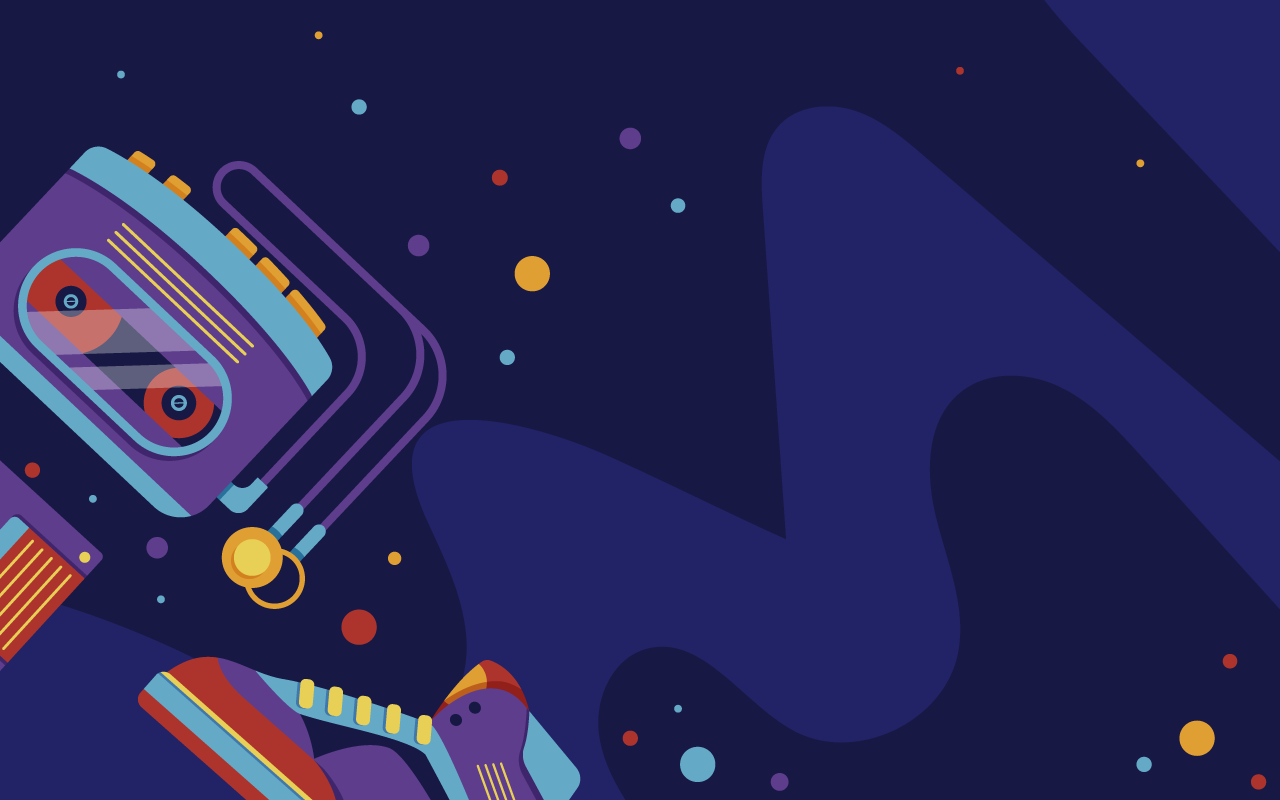
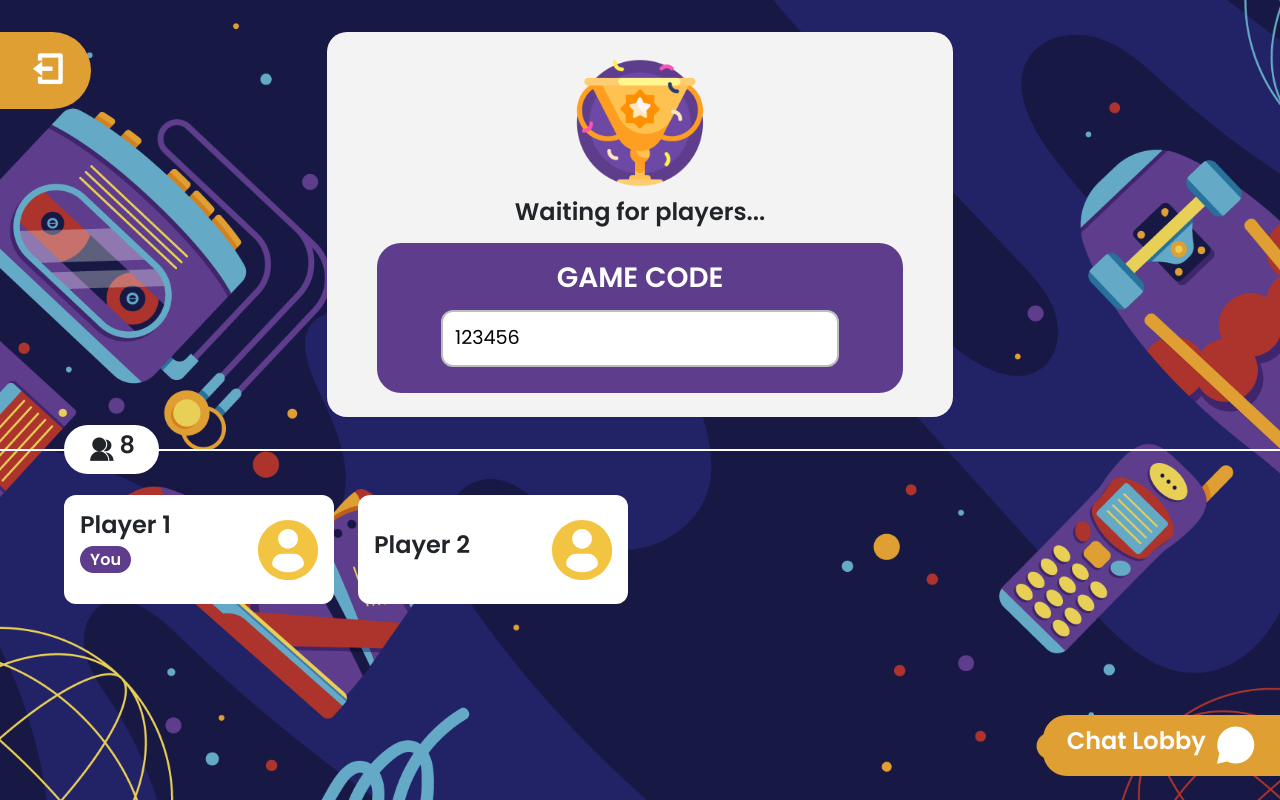
Before and after one commit to arcsine0/kaquizz, a React app in the folder client/: page /join-lobby in a window 1280 px wide. Before the commit this address had no page. Built offline with nearby package versions, Linux system fonts and the light colour scheme.

Commit message:
join lobby page (no chat)

```diff
--- a/client/public/index.html
+++ b/client/public/index.html
@@ -24,9 +24,26 @@
       work correctly both with client-side routing and a non-root public URL.
       Learn how to configure a non-root public URL by running `npm run build`.
     -->
-    <link href="https://cdn.jsdelivr.net/npm/bootstrap@5.0.2/dist/css/bootstrap.min.css" rel="stylesheet" integrity="sha384-EVSTQN3/azprG1Anm3QDgpJLIm9Nao0Yz1ztcQTwFspd3yD65VohhpuuCOmLASjC" crossorigin="anonymous">
-    <script src="https://cdn.jsdelivr.net/npm/bootstrap@5.0.2/dist/js/bootstrap.bundle.min.js" integrity="sha384-MrcW6ZMFYlzcLA8Nl+NtUVF0sA7MsXsP1UyJoMp4YLEuNSfAP+JcXn/tWtIaxVXM" crossorigin="anonymous"></script>
-    <script src="https://code.jquery.com/jquery-3.6.0.min.js" integrity="sha256-/xUj+3OJU5yExlq6GSYGSHk7tPXikynS7ogEvDej/m4=" crossorigin="anonymous"></script>
+    <link
+      href="https://cdn.jsdelivr.net/npm/bootstrap@5.0.2/dist/css/bootstrap.min.css"
+      rel="stylesheet"
+      integrity="sha384-EVSTQN3/azprG1Anm3QDgpJLIm9Nao0Yz1ztcQTwFspd3yD65VohhpuuCOmLASjC"
+      crossorigin="anonymous"
+    />
+    <link
+      href="https://cdn.jsdelivr.net/npm/remixicon@2.5.0/fonts/remixicon.css"
+      rel="stylesheet"
+    />
+    <script
+      src="https://cdn.jsdelivr.net/npm/bootstrap@5.0.2/dist/js/bootstrap.bundle.min.js"
+      integrity="sha384-MrcW6ZMFYlzcLA8Nl+NtUVF0sA7MsXsP1UyJoMp4YLEuNSfAP+JcXn/tWtIaxVXM"
+      crossorigin="anonymous"
+    ></script>
+    <script
+      src="https://code.jquery.com/jquery-3.6.0.min.js"
+      integrity="sha256-/xUj+3OJU5yExlq6GSYGSHk7tPXikynS7ogEvDej/m4="
+      crossorigin="anonymous"
+    ></script>
 
     <title>KaQuizz!</title>
   </head>
--- a/client/src/index.css
+++ b/client/src/index.css
@@ -1,10 +1,15 @@
 @import url('https://fonts.googleapis.com/css?family=Poppins:400,600,700,900');
+
+/* ----------------------------------------
+ *  UNIVERSAL STYLES
+ * ---------------------------------------- */
 
 :root {
   --violet-color: #5d3d8c;
   --yellow-color: #e09f32;
   --red-color: #ad342c;
   --border-color: #bdbdbd;
+  --white-color: #fff;
 }
 
 body {
@@ -14,7 +19,12 @@ body {
     sans-serif;
   -webkit-font-smoothing: antialiased;
   -moz-osx-font-smoothing: grayscale;
-  font-size: 1.2em;
+  font-size: 1em;
+  font-weight: 600;
+  /* overflow: hidden; */
+}
+
+h1, h2, h3, h4, h5 {
   font-weight: 600;
 }
 
@@ -59,3 +69,17 @@ button {
 .red-btn {
   background-color: var(--red-color);
 }
+
+.large-icon {
+  font-size: 2.2em;
+  display: block;
+}
+
+.small-icon {
+  font-size: 1.6em;
+  display: block;
+}
+
+.white-icon {
+  color: var(--white-color);
+}
--- a/client/src/pages/JoinLobby.js
+++ b/client/src/pages/JoinLobby.js
@@ -2,6 +2,11 @@ import React, { useState } from 'react';
 
 // you can also import individual css files here
 // import './filename.css'
+
+import './Main.css'
+
+import logoImg from '../images/Logo.png'
+import defaultUserImg from '../images/profile-user.svg'
 
 export default function JoinLobby({submitID}) {
     // state hooks
@@ -9,9 +14,51 @@ export default function JoinLobby({submitID}) {
     const [userName, setUserName] = useState('')
 
     return (
-        <div className=''>
-            {/* add your layout here */}
+        <div className='joinLobby'>
+            <div className='exitButton'>
+                <i class="ri-logout-box-line large-icon white-icon"></i>
+            </div>
+
+            <div className='container lobbyInfoContainer'>
+                <img src={logoImg} className='logo'></img>
+                <h4>Waiting for players...</h4>
+
+                <div className="gameCodeContainer">
+                    <h3>GAME CODE</h3>
+                    <input type="text" id="gameCode" value="123456" readonly></input>
+                </div>
+            </div>
+
+            <div className='lobbyDivider'>
+                <div className="numPlayers">
+                    <i class="ri-group-fill small-icon"></i>
+                    <h4>8</h4>
+                </div>
+            </div>
+
+            <div className='playersContainer'>
+                <div className='playerCard'>
+                    <div className='playerInfo'>
+                        <h4 className="playerName">Player 1</h4>
+                        <p><span className="currentPlayer">You</span></p>
+                    </div>
+                    <img src={defaultUserImg} className='userImg'></img>
+                </div>
+
+                <div className='playerCard'>
+                    <div className='playerInfo'>
+                        <h4 className="playerName">Player 2</h4>
+                    </div>
+                    <img src={defaultUserImg} className='userImg'></img>
+                </div>
+            </div>
+
+            <div className='chatLobbyBtn'>
+                <h4>Chat Lobby</h4>
+                <i class="ri-chat-3-fill large-icon"></i>
+            </div>
         </div>
+
 
         // i used this for testing
         // don't bother with creating the onClick function is the task is for UI
--- a/client/src/pages/Main.css
+++ b/client/src/pages/Main.css
@@ -1,6 +1,62 @@
 body {
-    background-image: url(.././images/Background.png)
+    height: 100vh;
+    background-image: url(.././images/Background.png);
+    background-repeat: no-repeat;
+    background-size: cover;
 }
+
+/* ----------------------------------------
+ *  REUSABLE STYLES
+ * ---------------------------------------- */
+
+.logo {
+    height: 100%;
+}
+
+.title {
+    margin-bottom: 40px;
+}
+
+button {
+    width: 100%;
+}
+
+.exitButton {
+    background-color: var(--yellow-color);
+    width: fit-content;
+    display: flex;
+    align-items: center;
+    justify-content: center;
+    gap: 8px;
+    cursor: pointer;
+    padding: 12px 24px 12px 32px;
+    border-radius: 0 40px 40px 0;
+    position: absolute;
+    top: 32px;
+}
+
+.chatLobbyBtn {
+    font-size: 1.2em;
+    line-height: 0;
+    background-color: var(--yellow-color);
+    color: var(--white-color);
+    width: fit-content;
+    display: flex;
+    align-items: center;
+    justify-content: center;
+    gap: 8px;
+    cursor: pointer;
+    padding: 12px 24px 12px 24px;
+    border-radius: 24px 0 0 24px;
+    position: absolute;
+    right: 0;
+    bottom: 24px;
+}
+
+
+/* ----------------------------------------
+ *  HOMEPAGE
+ * ---------------------------------------- */
 
 .home {
     height: 100vh;
@@ -18,15 +74,94 @@ body {
     border-radius: 20px;
 }
 
-.logo {
-    height: 100%;
+.homeContainer .logo {
     width: 250px;
 }
 
-.title {
-    margin-bottom: 40px;
+/* ----------------------------------------
+ *  GAME LOBBY
+ * ---------------------------------------- */
+
+.joinLobby {
+    height: 100vh;
+    display: flex;
+    flex-direction: column;
 }
 
-button {
-    width: 100%;
+.lobbyInfoContainer {
+    display: flex;
+    flex-direction: column;
+    align-items: center;
+    width: fit-content;
+    padding: 24px 50px;
+    border-radius: 20px;
+    gap: 8px;
+    margin-top: 32px;
 }
+
+.gameCodeContainer {
+    display: flex;
+    flex-direction: column;
+    align-items: center;
+    width: fit-content;
+    background-color: var(--violet-color);
+    padding: 18px 64px;
+    border-radius: 24px;
+    color: #fff;
+}
+
+.lobbyInfoContainer .logo {
+    width: 150px;
+}
+
+.playersContainer {
+    flex: 1;
+    height: 100%;
+    margin: 12px 64px 64px 64px;
+    display: grid;
+    grid-template-columns: 1fr 1fr 1fr 1fr;
+    grid-template-rows: 1fr 1fr;
+    gap: 24px;
+}
+
+.playerCard {
+    background-color: var(--white-color);
+    border-radius: 12px;
+    display: flex;
+    align-items: center;
+    justify-content: space-between;
+    padding: 16px;
+}
+
+.userImg {
+    height: 60px;
+}
+
+.lobbyDivider {
+    background-color: var(--white-color);
+    height: 2px;
+    margin: 32px 0;
+}
+
+.numPlayers {
+    background-color: var(--white-color);
+    width: fit-content;
+    display: flex;
+    align-items: center;
+    justify-content: center;
+    padding: 6px 24px;
+    border-radius: 24px;
+    position: relative;
+    top: -24px;
+    left: 64px;
+    gap: 6px;
+    line-height: 0px;
+}
+
+.currentPlayer {
+    line-height: 0px;
+    background-color: var(--violet-color);
+    color: var(--white-color);
+    padding: 2px 10px;
+    border-radius: 20px;
+}
--- a/client/src/pages/Main.js
+++ b/client/src/pages/Main.js
@@ -100,18 +100,15 @@ function Main() {
     //     }
     // }
 
-
-
     return (
-        // put your html code inside this div
-
-
             <Router>
                 <Routes>
                     <Route exact path='/lobby' element={ <Lobby /> } />
+                    <Route exact path='/join-lobby' element={ <JoinLobby /> } />
                     <Route exact path='/quiz' element={ <Quiz /> } />
                 </Routes>
             </Router>
+
 
         // i used these for testing purposes as well
         // <div className='container shadow rounded p-4'>
```
Also changed, not shown: client/src/images/profile-user.svg (added).
